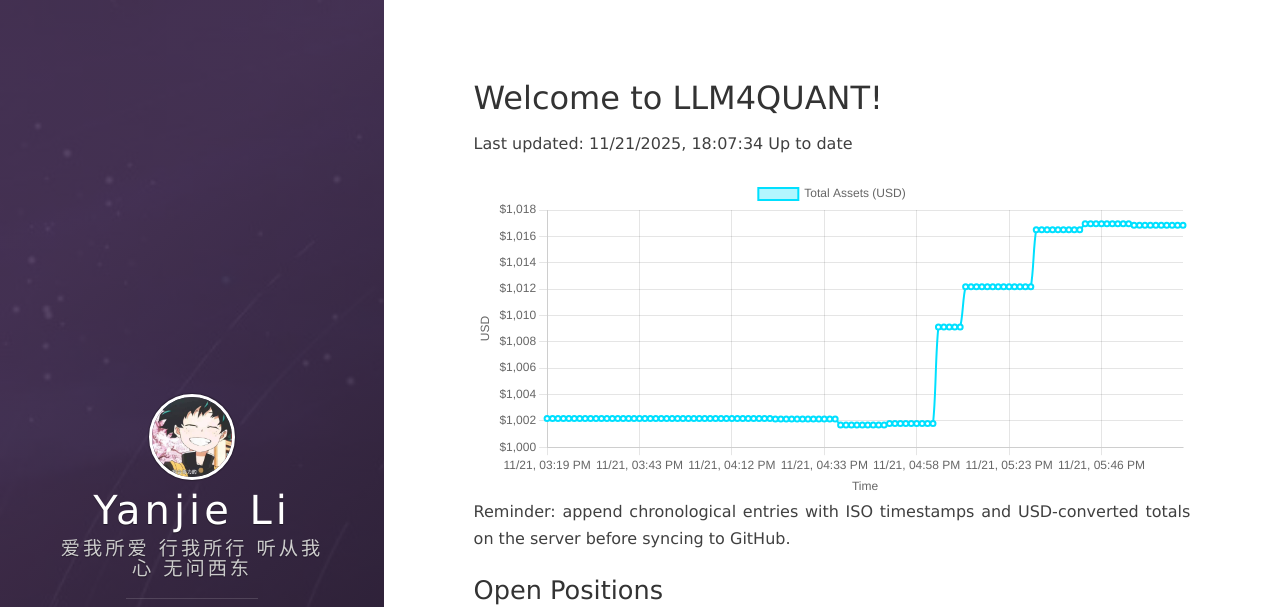
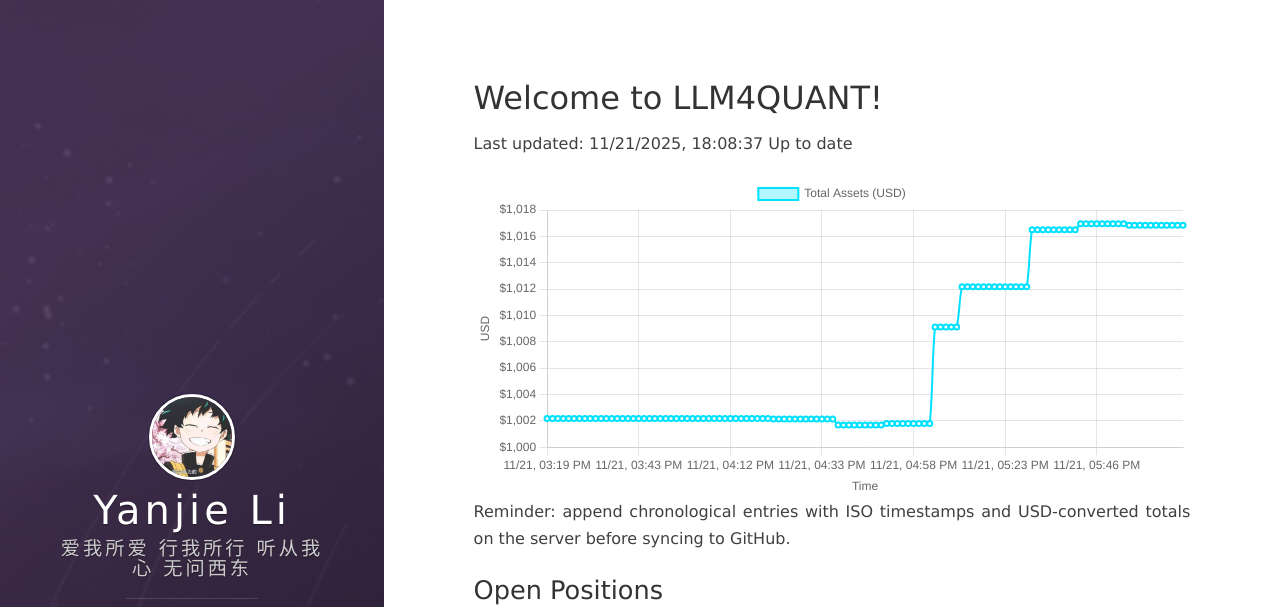
Before and after one commit to leeyegy/leeyegy.github.io, a Jekyll site: the page built from live-trading.html, in a window 1280 px wide and 1243 px high. Shown: the top 607 px of the window. Built offline with Jekyll 4.4.1, drawn with Linux system fonts in a browser that asks for light colours; nearby versions of some CDN libraries.

Commit message:
AccountMonitor: update balance history 2025-11-22T02:08:37+08:00

```diff
--- a/assets/data/binance/balance-history.json
+++ b/assets/data/binance/balance-history.json
@@ -1,5 +1,5 @@
 {
-  "generatedAt": "2025-11-22T02:07:34+08:00",
+  "generatedAt": "2025-11-22T02:08:37+08:00",
   "asset": "total_usd_value",
   "history": [
     {
@@ -473,6 +473,10 @@
     {
       "timestamp": "2025-11-22T02:07:34+08:00",
       "totalUsd": 1016.85269604
+    },
+    {
+      "timestamp": "2025-11-22T02:08:37+08:00",
+      "totalUsd": 1016.85269604
     }
   ]
 }
```
